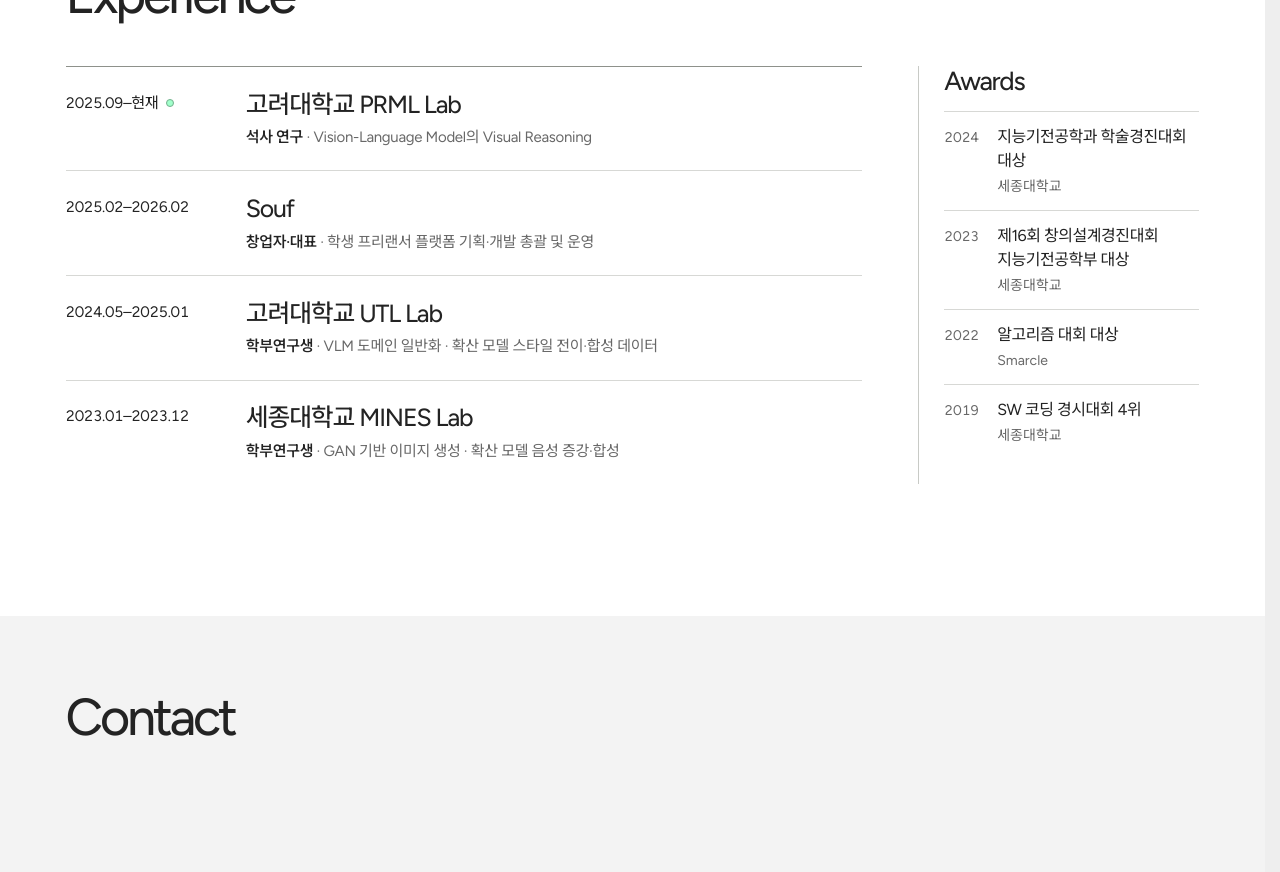
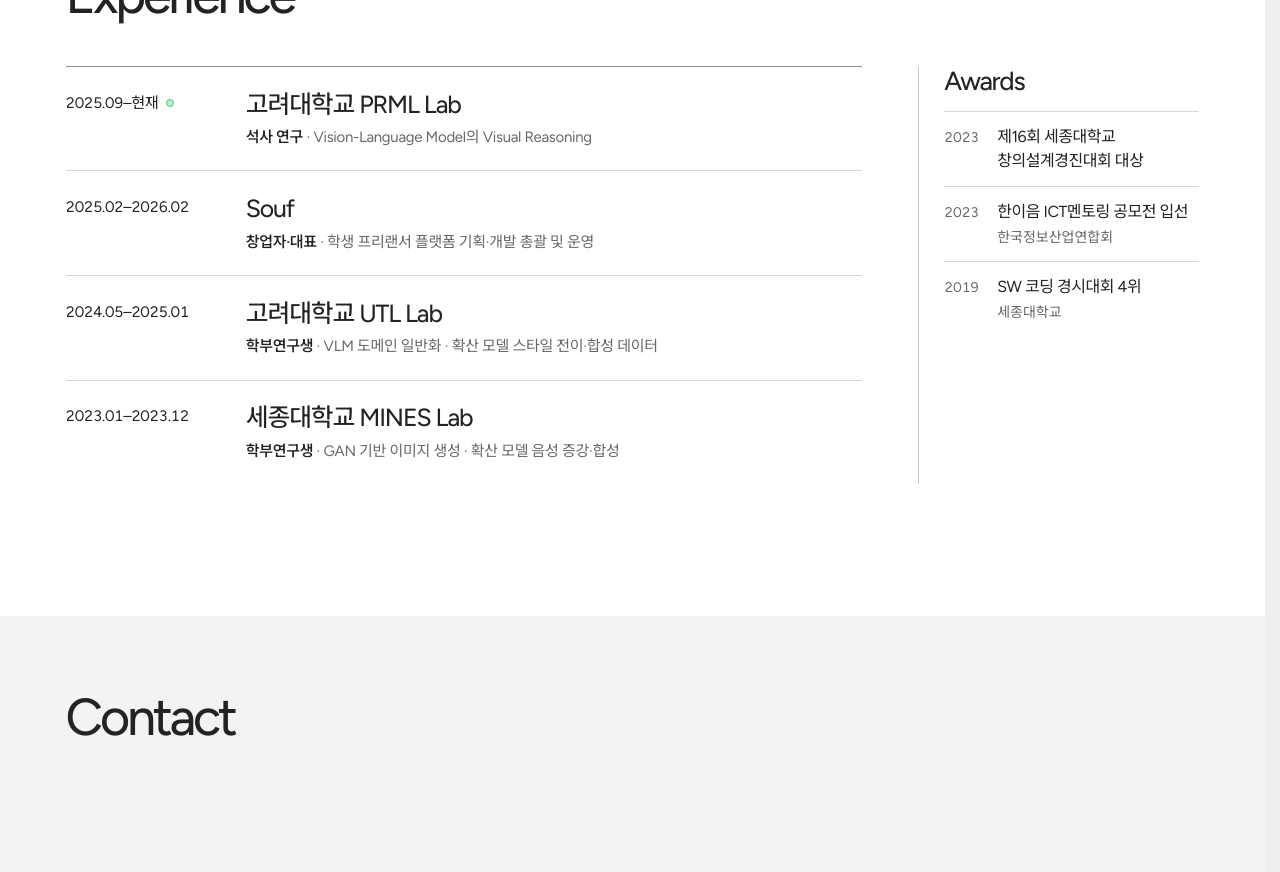
Before and after one commit to HahnGyuTak/portfolio, a React (Vite) app: page / in a window 1280 px wide. Shown: the part 4000-4872 px from the top of the page. Built offline with nearby package versions, Linux system fonts and the light colour scheme.

Commit message:
Update portfolio awards and add the Hanium distinction

```diff
--- a/src/app/App.tsx
+++ b/src/app/App.tsx
@@ -505,11 +505,11 @@ export default function App() {
               <h3 className="group-title awards-title">Awards</h3>
               <div className="awards-list">
                 {data.awards.map((a) => (
-                  <div key={a.year}>
+                  <div key={a.title}>
                     <time>{a.year}</time>
                     <div>
                       <h4>{a.title}</h4>
-                      <p>{a.organization}</p>
+                      {a.organization && <p>{a.organization}</p>}
                     </div>
                   </div>
                 ))}
--- a/src/app/PortfolioSections.tsx
+++ b/src/app/PortfolioSections.tsx
@@ -228,11 +228,11 @@ export function ExperienceV2({ language, data }: SectionProps) {
         <div className="v2-awards">
           <h3>Awards</h3>
           {data.awards.map((award) => (
-            <div className="v2-award" key={award.year}>
+            <div className="v2-award" key={award.title}>
               <time dateTime={award.year}>{award.year}</time>
               <div>
                 <p>{award.title}</p>
-                <small>{award.organization}</small>
+                {award.organization && <small>{award.organization}</small>}
               </div>
             </div>
           ))}
--- a/src/app/content.en.json
+++ b/src/app/content.en.json
@@ -554,21 +554,14 @@
   },
   "awards": [
     {
-      "year": "2024",
-      "title": "Grand Prize, Intelligent Mechatronics Engineering Academic Competition",
-      "organization": "Sejong University",
-      "sourceTitle": "Grand Prize, 2024 Academic competitions, Department of IME"
+      "year": "2023",
+      "title": "Grand Prize, 16th Sejong University Creative Design Competition",
+      "sourceTitle": "Grand Prize, 16th Annual Creative Design Competition, Sejong Univ"
     },
     {
       "year": "2023",
-      "title": "Grand Prize, Intelligent Mechatronics Engineering Division, 16th Creative Design Competition",
-      "organization": "Sejong University",
-      "sourceTitle": "Grand Prize, 16th Annual Creative Design Competition, Sejong Univ"
-    },
-    {
-      "year": "2022",
-      "title": "Grand Prize, Algorithm Competition",
-      "organization": "Smarcle"
+      "title": "Honorable Mention, Hanium ICT Mentoring Competition",
+      "organization": "Federation of Korean Information Industries"
     },
     {
       "year": "2019",
--- a/src/app/content.json
+++ b/src/app/content.json
@@ -536,21 +536,14 @@
   },
   "awards": [
     {
-      "year": "2024",
-      "title": "지능기전공학과 학술경진대회 대상",
-      "organization": "세종대학교",
-      "sourceTitle": "Grand Prize, 2024 Academic competitions, Department of IME"
+      "year": "2023",
+      "title": "제16회 세종대학교 창의설계경진대회 대상",
+      "sourceTitle": "Grand Prize, 16th Annual Creative Design Competition, Sejong Univ"
     },
     {
       "year": "2023",
-      "title": "제16회 창의설계경진대회 지능기전공학부 대상",
-      "organization": "세종대학교",
-      "sourceTitle": "Grand Prize, 16th Annual Creative Design Competition, Sejong Univ"
-    },
-    {
-      "year": "2022",
-      "title": "알고리즘 대회 대상",
-      "organization": "Smarcle"
+      "title": "한이음 ICT멘토링 공모전 입선",
+      "organization": "한국정보산업연합회"
     },
     {
       "year": "2019",
```
Also changed, not shown: 1 other file (tests, documents, lock files or other folders).
